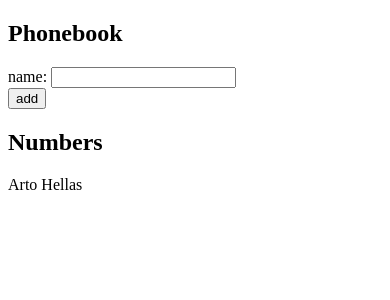
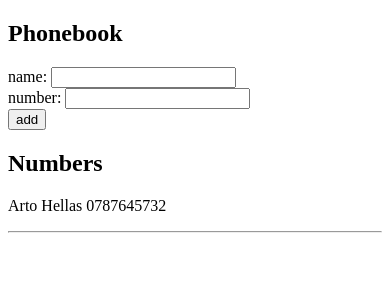
Before and after one commit to sibandadonty/fullstackopen, a React (Vite) app in the folder part2/phonebook/: page / in a window 390 px wide. Shown: the top 300 px of the page. Built offline with nearby package versions, Linux system fonts and the light colour scheme.

Commit message:
the phonebook step 3 done

```diff
--- a/part2/phonebook/src/App.jsx
+++ b/part2/phonebook/src/App.jsx
@@ -1,11 +1,14 @@
 import { useState } from "react";
 
 const App = () => {
-  const [persons, setPersons] = useState([{ name: "Arto Hellas" }]);
+  const [persons, setPersons] = useState([
+    { name: "Arto Hellas", number: "0787645732" },
+  ]);
   const [newName, setNewName] = useState("");
+  const [newNumber, setNewNumber] = useState("");
 
   const personExist = (name) => {
-    const res = persons.findIndex(person => person.name === name);
+    const res = persons.findIndex((person) => person.name === name);
     return res !== -1 ? true : false;
   };
 
@@ -17,8 +20,9 @@
       return;
     }
 
-    setPersons([...persons, { name: newName }]);
+    setPersons([...persons, { name: newName, number: newNumber }]);
     setNewName("");
+    setNewNumber("");
   };
   return (
     <div>
@@ -27,6 +31,13 @@
         <div>
           name:{" "}
           <input value={newName} onChange={(e) => setNewName(e.target.value)} />
+          <div>
+            number:{" "}
+            <input
+              value={newNumber}
+              onChange={(e) => setNewNumber(e.target.value)}
+            />
+          </div>
         </div>
         <div>
           <button type="submit">add</button>
@@ -35,7 +46,12 @@
       <h2>Numbers</h2>
       <div>
         {persons.map((person) => {
-          return <p key={person.name}>{person.name}</p>;
+          return (
+            <div key={person.name}>
+              <p>{person.name} {person.number}</p>
+              <hr />
+            </div>
+          );
         })}
       </div>
     </div>
```
